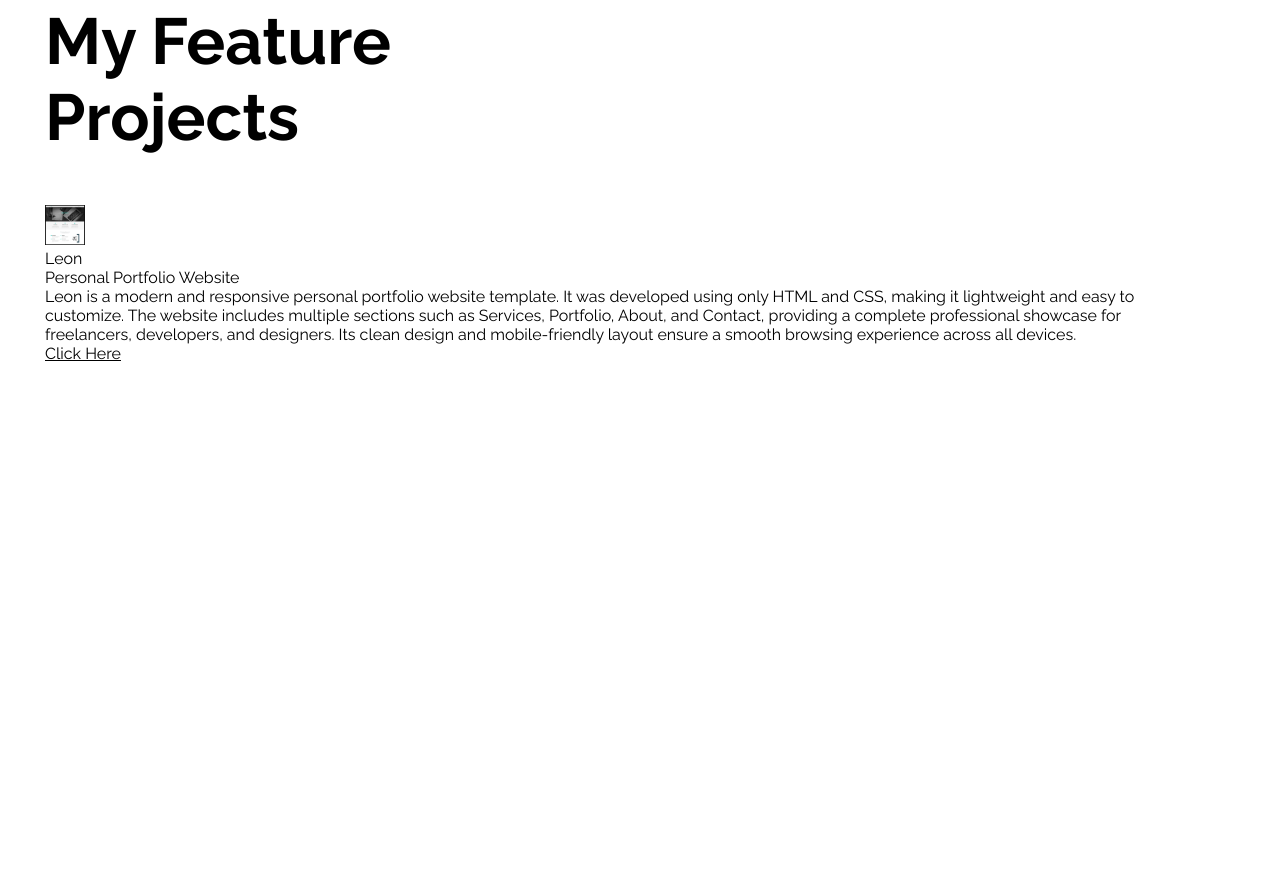
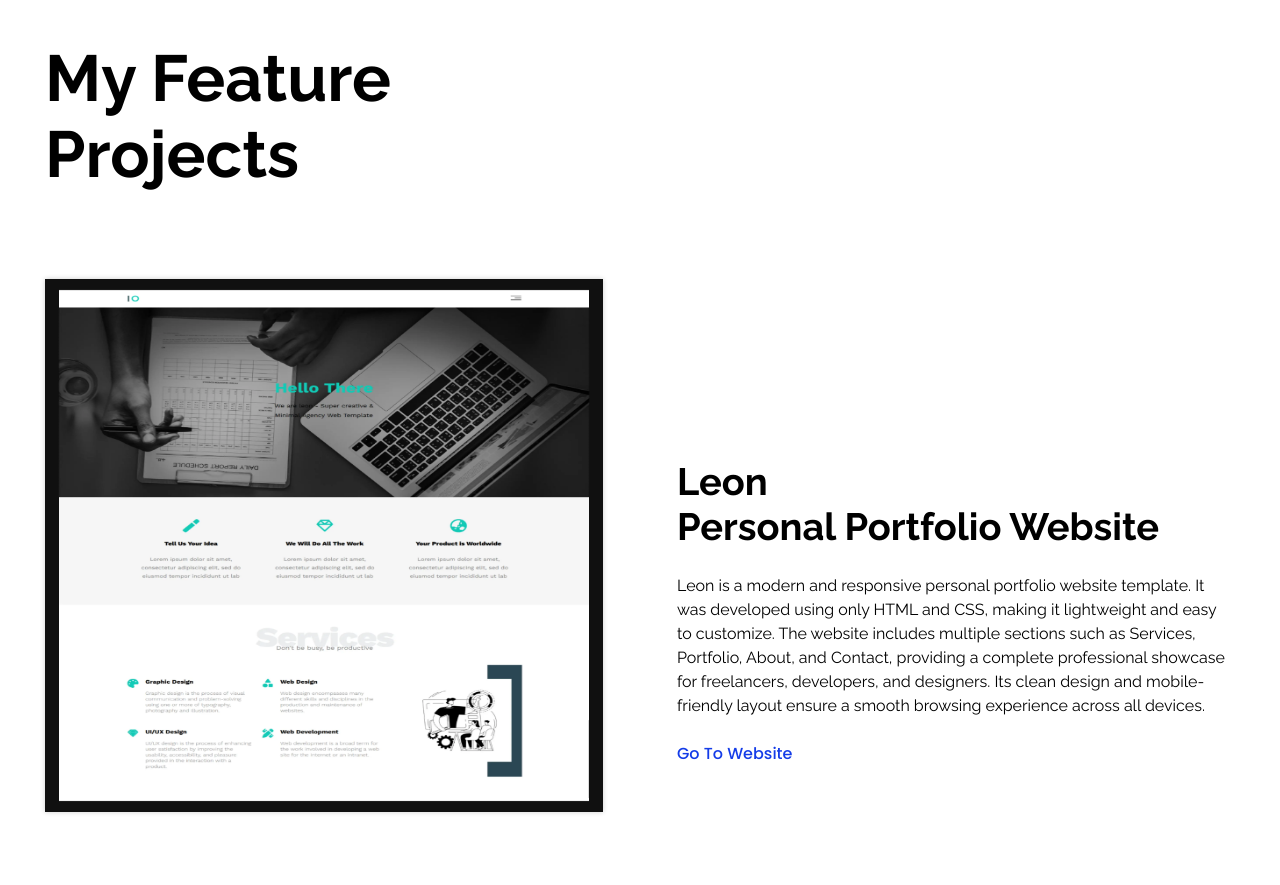
Before and after one commit to youssef-jamil/PeronalWebSite, a plain HTML site: page index.html in a window 1280 px wide. Shown: the part 2335-3220 px from the top of the page. Before the commit the page ends 2698 px from the top, so only its background shows below. Drawn offline with Linux system fonts and the light colour scheme.

Commit message:
add a project section

```diff
--- a/index.html
+++ b/index.html
@@ -107,7 +107,8 @@
     <section class="projects section " id="projects">
       <h2 class="h2-heading">My Feature <br> Projects</h2>
       <div class="project-main">
-        <img src="./images/Website-loean.webp" alt="The project image" width="40px" height="40px" loading="lazy">
+        <img class="project-img" src="./images/Website-loean.webp" alt="The project image" width="100%" height="80%"
+          loading="lazy">
         <div class="project-data">
           <h3 class="h3-heading">Leon <br> Personal Portfolio Website</h3>
           <p class="description-project">Leon is a modern and responsive personal portfolio website template. It was
@@ -117,10 +118,25 @@
             Contact, providing a complete professional showcase for freelancers, developers, and designers. Its clean
             design and
             mobile-friendly layout ensure a smooth browsing experience across all devices.</p>
-          <a href="https://leon-websites.netlify.app/" class="link-version"><Strong class="strong">Click
-              Here</Strong></a>
+          <a class="project-links" target="_blank" href="https://leon-websites.netlify.app/" class="link-version">Go To
+            Website</a>
         </div>
+        <div class="project-data">
+          <h3 class="h3-heading">Leon <br> Personal Portfolio Website</h3>
+          <p class="description-project">Leon is a modern and responsive personal portfolio website template. It was
+            developed using only HTML and CSS, making it
+            lightweight and easy to customize. The website includes multiple sections such as Services, Portfolio,
+            About, and
+            Contact, providing a complete professional showcase for freelancers, developers, and designers. Its clean
+            design and
+            mobile-friendly layout ensure a smooth browsing experience across all devices.</p>
+          <a class="project-links" target="_blank" href="https://leon-websites.netlify.app/" class="link-version">Go To
+            Website</a>
+        </div>
+        <img class="project-img" src="./images/Website-loean.webp" alt="The project image" width="100%" height="80%"
+          loading="lazy">
       </div>
+
 
     </section>
   </div>
--- a/style.css
+++ b/style.css
@@ -109,7 +109,13 @@ body {
   font-size: var(--font-size-65);
   font-weight: var(--font-weight-bold);
   grid-column: 1/-1;
-  margin-bottom: 5rem;
+  margin-bottom: 8.7rem;
+}
+
+.h3-heading {
+  font-size: var(--font-size-38);
+  font-weight: var(--font-weight-bold);
+  margin-bottom: 2.5rem;
 }
 
 .section {
@@ -499,3 +505,52 @@ body {
 
 /*Media component end*/
 /*Project Component*/
+.project-main {
+  display: grid;
+  grid-template-columns: repeat(2, 1fr);
+  column-gap: 7.4rem;
+  row-gap: 7.5rem;
+}
+
+.project-img {
+  box-shadow: 0 0 0.5rem rgba(0, 0, 0, 0.2);
+  max-width: 100%;
+}
+
+.project-data {
+  align-self: center;
+}
+
+.description-project {
+  margin-top: 1rem;
+  font-size: var(--font-size-16);
+  line-height: 1.5;
+}
+
+.project-links {
+  color: var(--color-darker-blue);
+  font-family: var(--font-family-poppins);
+  font-weight: var(--font-weight-medium);
+  margin-top: 2.3rem;
+}
+
+.project-links:link,
+.project-links:visited {
+  text-decoration: none;
+  font-weight: var(--font-weight-medium);
+}
+
+.project-links:hover,
+.project-links:active {
+  color: var(--color-blue);
+  transition: color var(--transition-timing);
+  text-decoration: wavy underline;
+}
+
+.project-links:active {
+  color: var(--color-blue);
+  transition: color var(--transition-timing);
+  text-decoration: wavy underline;
+}
+
+/*End Project Component*/
```
